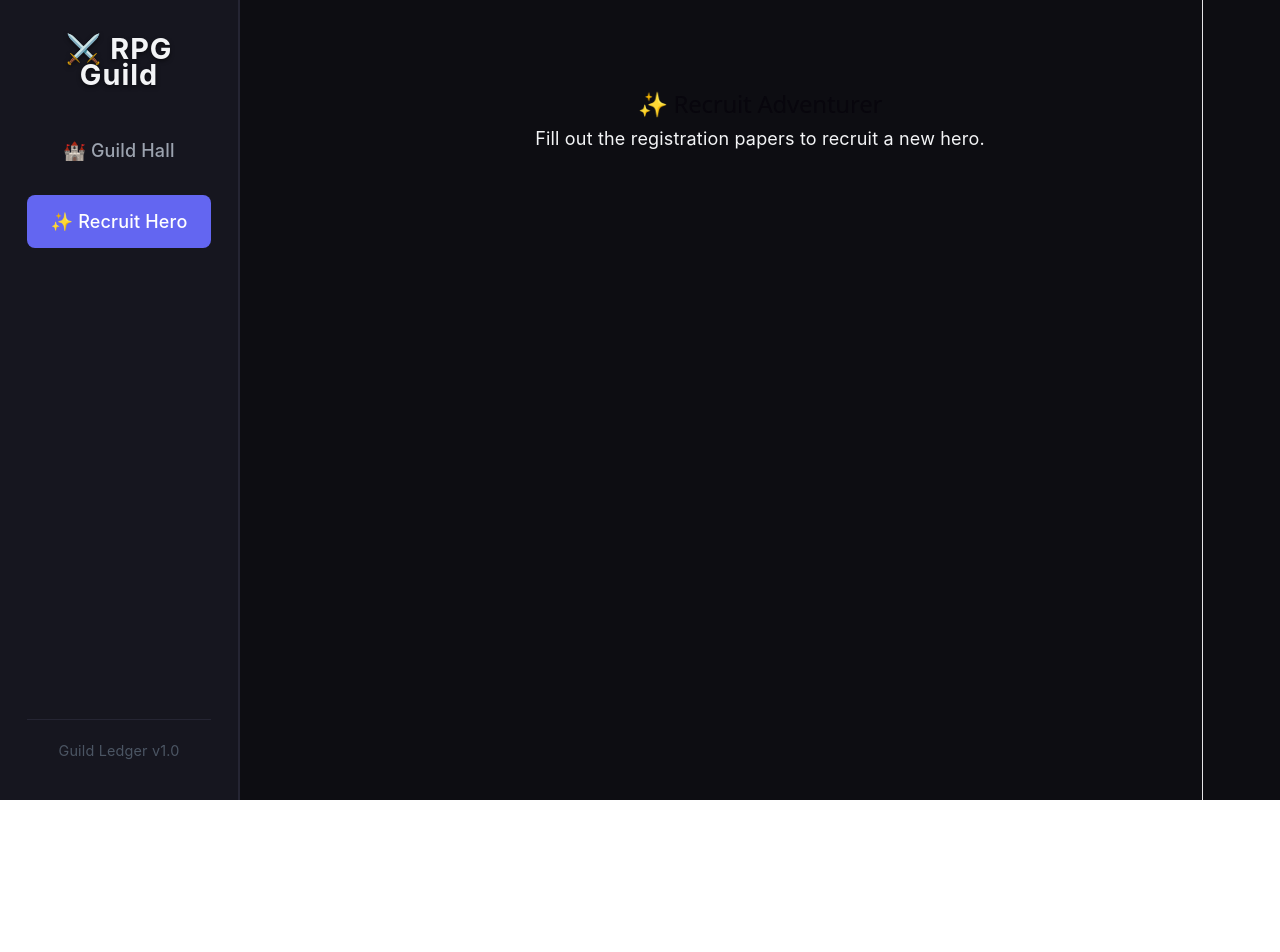
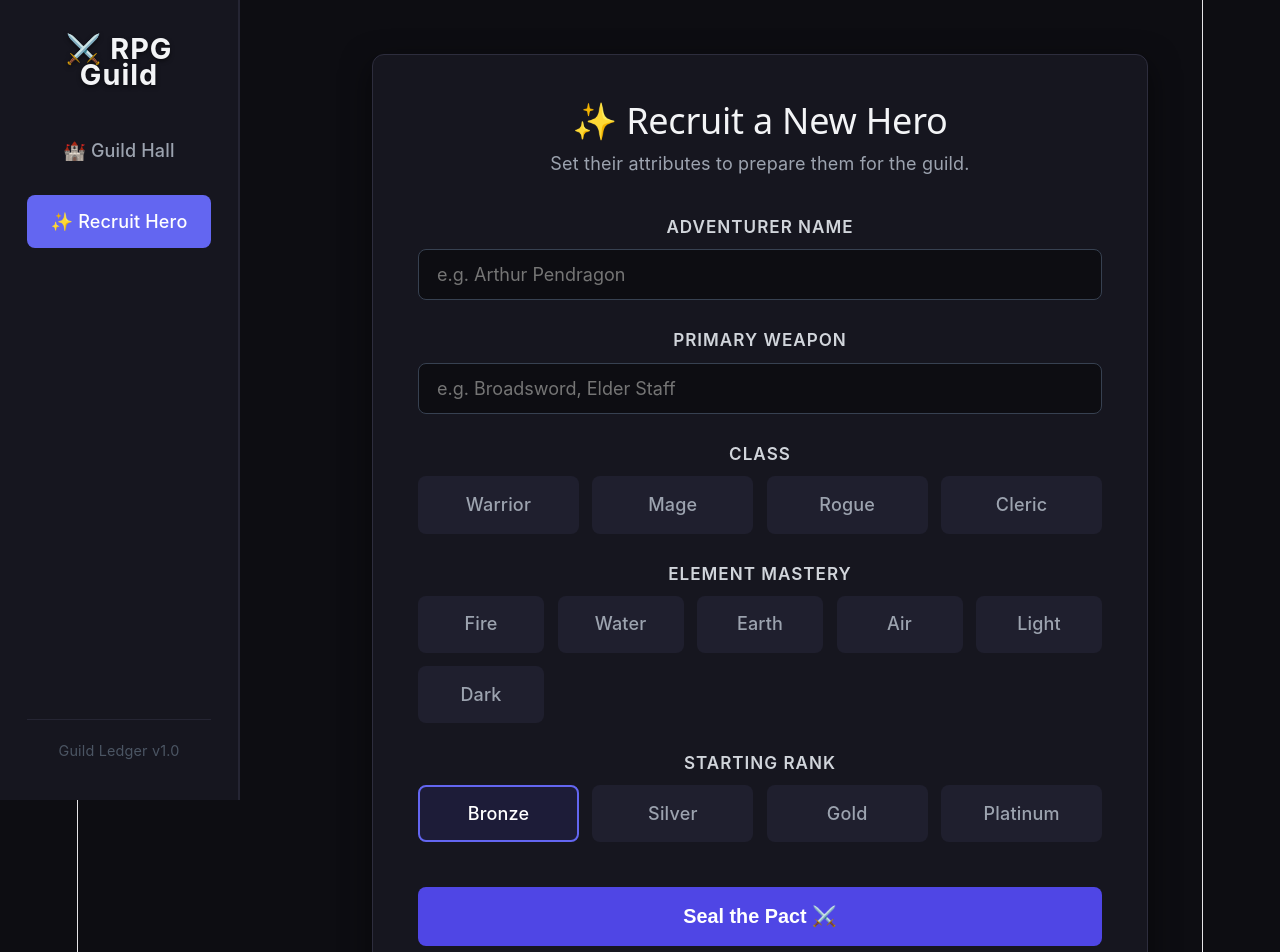
Before and after one commit to zxahamza20/rpg-guild-assembly, a React (Vite) app: page /create in a window 1280 px wide. Shown: the top 952 px of the page. Before the commit the page ends 800 px from the top, so only its background shows below. Built offline with nearby package versions, Linux system fonts and the light colour scheme; no server answers.

Commit message:
Create Adventurer now allows recruiting adventurers but guild hall still static

```diff
--- a/src/pages/createAdventurer.css
+++ b/src/pages/createAdventurer.css
@@ -0,0 +1,110 @@
+.create-container {
+  max-width: 700px;
+  margin: 0 auto;
+  background-color: #16161f;
+  padding: 2.5rem;
+  border-radius: 12px;
+  border: 1px solid #2d2d3d;
+  box-shadow: 0 10px 30px rgba(0, 0, 0, 0.5);
+}
+
+.create-container h2 {
+  margin-top: 0;
+  margin-bottom: 0.5rem;
+  color: #f3f4f6;
+  font-size: 2rem;
+}
+
+.subtitle {
+  color: #9ca3af;
+  margin-bottom: 2rem;
+}
+
+.create-form {
+  display: flex;
+  flex-direction: column;
+  gap: 1.5rem;
+}
+
+.form-group {
+  display: flex;
+  flex-direction: column;
+  gap: 0.5rem;
+}
+
+.form-group label {
+  font-size: 0.95rem;
+  font-weight: 600;
+  color: #d1d5db;
+  text-transform: uppercase;
+  letter-spacing: 1px;
+}
+
+input[type="text"] {
+  padding: 0.8rem 1rem;
+  background-color: #0d0d12;
+  border: 1px solid #374151;
+  border-radius: 8px;
+  color: #f3f4f6;
+  font-size: 1rem;
+  font-family: inherit;
+  transition: border-color 0.2s;
+}
+
+input[type="text"]:focus {
+  outline: none;
+  border-color: #6366f1;
+}
+
+.options-grid {
+  display: grid;
+  grid-template-columns: repeat(auto-fit, minmax(120px, 1fr));
+  gap: 0.75rem;
+}
+
+.option-card {
+  background-color: #1f1f2e;
+  border: 2px solid transparent;
+  border-radius: 8px;
+  padding: 0.75rem;
+  text-align: center;
+  color: #9ca3af;
+  cursor: pointer;
+  font-weight: 500;
+  transition: all 0.2s ease;
+  user-select: none;
+}
+
+.option-card:hover {
+  background-color: #2a2a3c;
+}
+
+.option-card.selected {
+  background-color: #4f46e520;
+  border-color: #6366f1;
+  color: #ffffff;
+}
+
+.submit-btn {
+  margin-top: 1rem;
+  padding: 1rem;
+  background-color: #4f46e5;
+  color: white;
+  border: none;
+  border-radius: 8px;
+  font-size: 1.1rem;
+  font-weight: bold;
+  cursor: pointer;
+  transition: background-color 0.2s, transform 0.1s;
+}
+
+.submit-btn:hover:not(:disabled) {
+  background-color: #6366f1;
+  transform: translateY(-2px);
+}
+
+.submit-btn:disabled {
+  background-color: #374151;
+  color: #9ca3af;
+  cursor: not-allowed;
+}
--- a/src/pages/createAdventurer.jsx
+++ b/src/pages/createAdventurer.jsx
@@ -1,11 +1,151 @@
-import React from 'react';
-import './createAdventurer.css';
+import React, { useState } from 'react';
+import { useNavigate } from 'react-router-dom';
+import { supabase } from '../supabaseClient';
+import './CreateAdventurer.css';
 
 const CreateAdventurer = () => {
+  const navigate = useNavigate();
+  const [isSubmitting, setIsSubmitting] = useState(false);
+  const [formData, setFormData] = useState({
+    name: '',
+    class: '',
+    weapon: '',
+    element: '',
+    rank: 'Bronze',
+  });
+
+  const classes = ['Warrior', 'Mage', 'Rogue', 'Cleric'];
+  const elements = ['Fire', 'Water', 'Earth', 'Air', 'Light', 'Dark'];
+  const ranks = ['Bronze', 'Silver', 'Gold', 'Platinum'];
+
+  const handleChange = (e) => {
+    const { name, value } = e.target;
+    setFormData((prev) => ({ ...prev, [name]: value }));
+  };
+
+  const handleOptionClick = (field, value) => {
+    setFormData((prev) => ({ ...prev, [field]: value }));
+  };
+
+  const handleSubmit = async (e) => {
+    e.preventDefault();
+
+    if (!formData.name || !formData.class || !formData.weapon || !formData.element) {
+      alert('⚠️ Please complete all fields to recruit this hero!');
+      return;
+    }
+
+    setIsSubmitting(true);
+
+    try {
+      const { error } = await supabase
+        .from('adventurers')
+        .insert([
+          {
+            name: formData.name,
+            class: formData.class,
+            weapon: formData.weapon,
+            element: formData.element,
+            rank: formData.rank,
+          },
+        ]);
+
+      if (error) throw error;
+
+      navigate('/');
+    } catch (error) {
+      console.error('Error recruiting adventurer:', error);
+      alert('Failed to recruit adventurer. Check console for details.');
+    } finally {
+      setIsSubmitting(false);
+    }
+  };
+
   return (
-    <div style={{ padding: '2rem', textAlign: 'center' }}>
-      <h2>✨ Recruit Adventurer</h2>
-      <p>Fill out the registration papers to recruit a new hero.</p>
+    <div className="create-container">
+      <h2>✨ Recruit a New Hero</h2>
+      <p className="subtitle">Set their attributes to prepare them for the guild.</p>
+
+      <form onSubmit={handleSubmit} className="create-form">
+        <div className="form-group">
+          <label htmlFor="name">Adventurer Name</label>
+          <input
+            type="text"
+            id="name"
+            name="name"
+            placeholder="e.g. Arthur Pendragon"
+            value={formData.name}
+            onChange={handleChange}
+            autoComplete="off"
+          />
+        </div>
+
+        <div className="form-group">
+          <label htmlFor="weapon">Primary Weapon</label>
+          <input
+            type="text"
+            id="weapon"
+            name="weapon"
+            placeholder="e.g. Broadsword, Elder Staff"
+            value={formData.weapon}
+            onChange={handleChange}
+            autoComplete="off"
+          />
+        </div>
+
+        <div className="form-group">
+          <label>Class</label>
+          <div className="options-grid">
+            {classes.map((cls) => (
+              <div
+                key={cls}
+                className={`option-card ${formData.class === cls ? 'selected' : ''}`}
+                onClick={() => handleOptionClick('class', cls)}
+              >
+                {cls}
+              </div>
+            ))}
+          </div>
+        </div>
+
+        <div className="form-group">
+          <label>Element Mastery</label>
+          <div className="options-grid">
+            {elements.map((el) => (
+              <div
+                key={el}
+                className={`option-card ${formData.element === el ? 'selected' : ''}`}
+                onClick={() => handleOptionClick('element', el)}
+              >
+                {el}
+              </div>
+            ))}
+          </div>
+        </div>
+
+        <div className="form-group">
+          <label>Starting Rank</label>
+          <div className="options-grid">
+            {ranks.map((r) => (
+              <div
+                key={r}
+                className={`option-card ${formData.rank === r ? 'selected' : ''}`}
+                onClick={() => handleOptionClick('rank', r)}
+              >
+                {r}
+              </div>
+            ))}
+          </div>
+        </div>
+
+        <button
+          type="submit"
+          className="submit-btn"
+          disabled={isSubmitting}
+        >
+          {isSubmitting ? 'Recruiting...' : 'Seal the Pact ⚔️'}
+        </button>
+      </form>
     </div>
   );
 };
```
